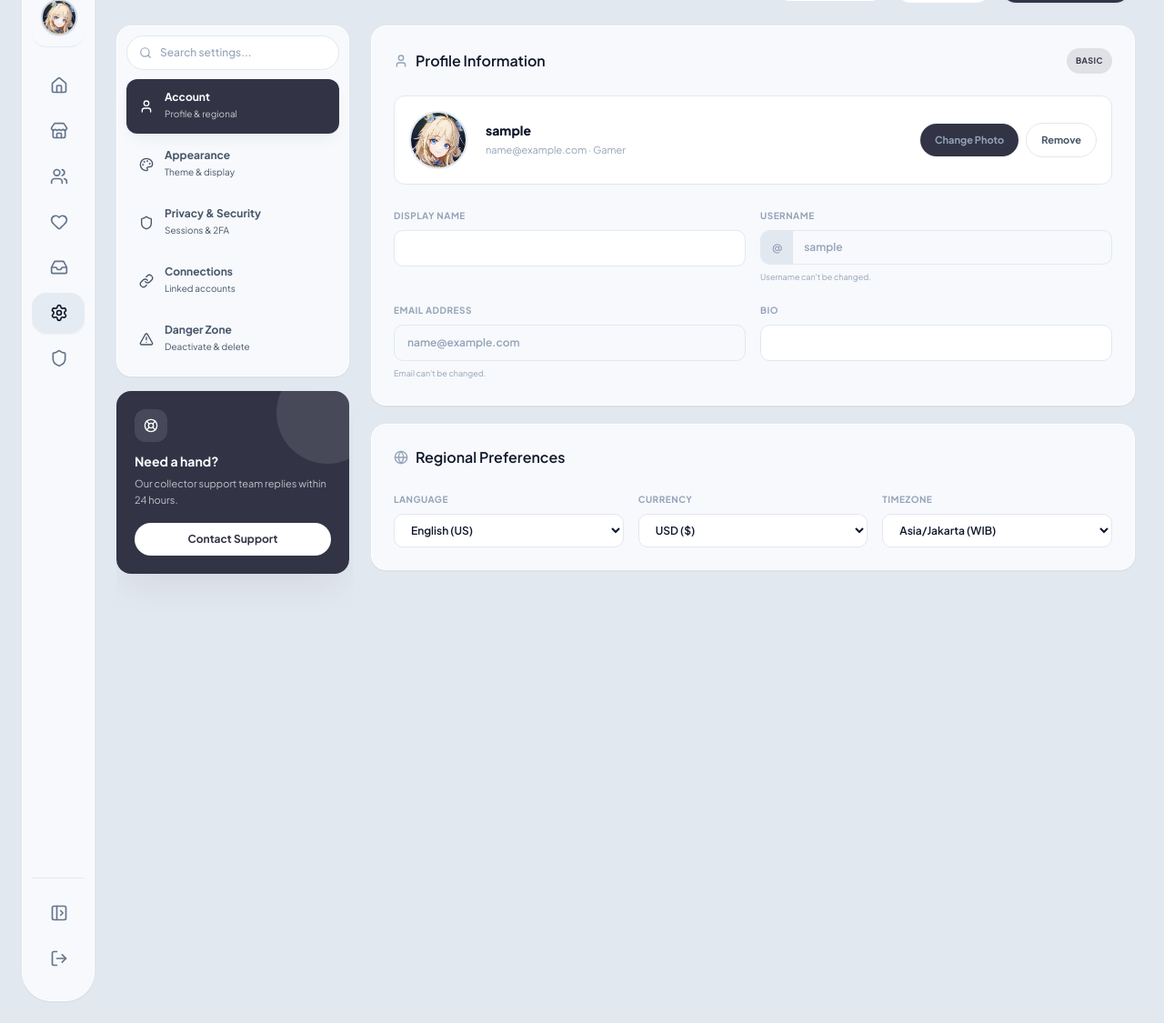
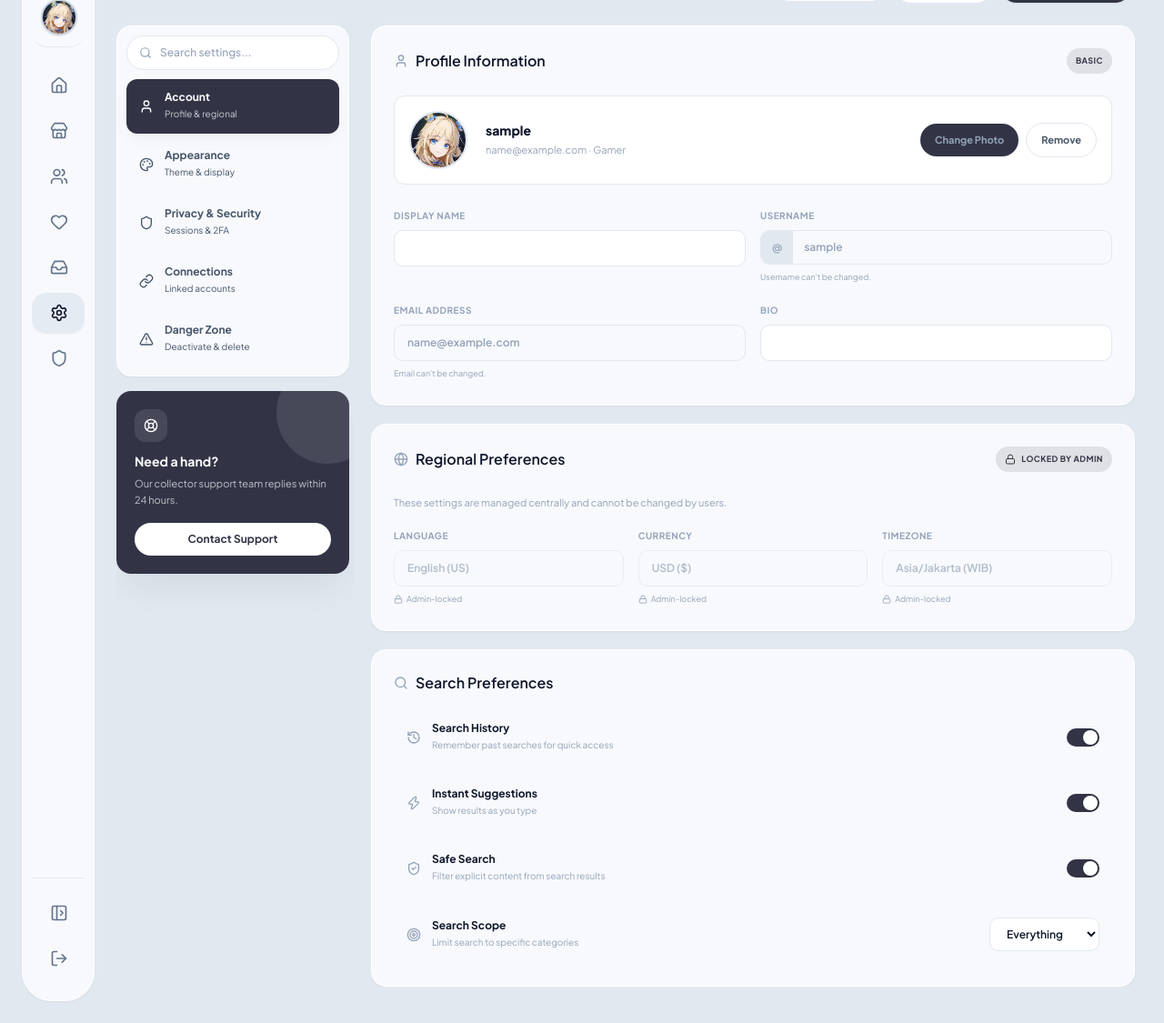
Before and after one commit to Soralith/Kaimono, a Django app: page /settings/ in a window 1280 px wide. Shown: the part 140-1265 px from the top of the page at 91% size. Run offline with Django 5.2, Linux system fonts and the light colour scheme; the visitor is signed in with stand-in values (Sample User, id 1); some libraries are stand-ins or nearby versions.

Commit message:
regional

```diff
--- a/dashboard/templates/dashboard/pages/settings.html
+++ b/dashboard/templates/dashboard/pages/settings.html
@@ -413,32 +413,91 @@
             </div>
 
             <div class="surface-card rounded-2xl border shadow-sm p-6 shrink-0">
-              <h3 class="text-base font-semibold flex items-center gap-2 mb-6">
-                <i data-lucide="globe" class="w-4 h-4 icon-muted"></i> Regional Preferences
-              </h3>
+              <div class="flex items-center justify-between mb-6">
+                <h3 class="text-base font-semibold flex items-center gap-2">
+                  <i data-lucide="globe" class="w-4 h-4 icon-muted"></i> Regional Preferences
+                </h3>
+                <span class="flex items-center gap-1.5 text-[9px] font-bold px-2.5 py-1 rounded-full uppercase tracking-wider text-brand-badge">
+                  <i data-lucide="lock" class="w-3 h-3"></i> Locked by Admin
+                </span>
+              </div>
+              <p class="text-[11px] mb-4" style="color: var(--text-muted);">These settings are managed centrally and cannot be changed by users.</p>
               <div class="grid grid-cols-1 sm:grid-cols-3 gap-4">
                 <div>
                   <label class="text-[10px] font-bold uppercase tracking-wider block mb-1.5">Language</label>
-                  <select name="language" form="set-form" class="form-input">
-                    {% for value, label in form.fields.language.choices %}
-                      <option value="{{ value }}" {% if form.language.value|default:'en' == value %}selected{% endif %}>{{ label }}</option>
-                    {% endfor %}
-                  </select>
+                  <input type="text" value="English (US)" disabled class="form-input cursor-not-allowed" style="opacity: 0.7;">
+                  <p class="text-[9px] mt-1 flex items-center gap-1" style="color: var(--text-muted);"><i data-lucide="lock" class="w-2.5 h-2.5"></i> Admin-locked</p>
                 </div>
                 <div>
                   <label class="text-[10px] font-bold uppercase tracking-wider block mb-1.5">Currency</label>
-                  <select name="currency" form="set-form" class="form-input">
-                    {% for value, label in form.fields.currency.choices %}
-                      <option value="{{ value }}" {% if form.currency.value|default:'USD' == value %}selected{% endif %}>{{ label }}</option>
-                    {% endfor %}
-                  </select>
+                  <input type="text" value="USD ($)" disabled class="form-input cursor-not-allowed" style="opacity: 0.7;">
+                  <p class="text-[9px] mt-1 flex items-center gap-1" style="color: var(--text-muted);"><i data-lucide="lock" class="w-2.5 h-2.5"></i> Admin-locked</p>
                 </div>
                 <div>
                   <label class="text-[10px] font-bold uppercase tracking-wider block mb-1.5">Timezone</label>
-                  <select name="timezone" form="set-form" class="form-input">
-                    {% for value, label in form.fields.timezone.choices %}
-                      <option value="{{ value }}" {% if form.timezone.value|default:'Asia/Jakarta' == value %}selected{% endif %}>{{ label }}</option>
-                    {% endfor %}
+                  <input type="text" value="Asia/Jakarta (WIB)" disabled class="form-input cursor-not-allowed" style="opacity: 0.7;">
+                  <p class="text-[9px] mt-1 flex items-center gap-1" style="color: var(--text-muted);"><i data-lucide="lock" class="w-2.5 h-2.5"></i> Admin-locked</p>
+                </div>
+              </div>
+            </div>
+
+            <div class="surface-card rounded-2xl border shadow-sm p-6 shrink-0">
+              <h3 class="text-base font-semibold flex items-center gap-2 mb-4">
+                <i data-lucide="search" class="w-4 h-4 icon-muted"></i> Search Preferences
+              </h3>
+              <div class="flex flex-col gap-2">
+                <div class="setting-row flex items-center justify-between p-3.5 rounded-xl">
+                  <div class="flex items-center gap-3">
+                    <i data-lucide="history" class="w-4 h-4 icon-muted"></i>
+                    <div>
+                      <p class="text-xs font-bold" style="color: var(--text-primary);">Search History</p>
+                      <p class="text-[10px]" style="color: var(--text-muted);">Remember past searches for quick access</p>
+                    </div>
+                  </div>
+                  <label class="toggle-track active">
+                    <input type="checkbox" name="search_history" form="set-form" class="sr-only" checked>
+                    <div class="toggle-knob"></div>
+                  </label>
+                </div>
+                <div class="setting-row flex items-center justify-between p-3.5 rounded-xl">
+                  <div class="flex items-center gap-3">
+                    <i data-lucide="zap" class="w-4 h-4 icon-muted"></i>
+                    <div>
+                      <p class="text-xs font-bold" style="color: var(--text-primary);">Instant Suggestions</p>
+                      <p class="text-[10px]" style="color: var(--text-muted);">Show results as you type</p>
+                    </div>
+                  </div>
+                  <label class="toggle-track active">
+                    <input type="checkbox" name="search_suggestions" form="set-form" class="sr-only" checked>
+                    <div class="toggle-knob"></div>
+                  </label>
+                </div>
+                <div class="setting-row flex items-center justify-between p-3.5 rounded-xl">
+                  <div class="flex items-center gap-3">
+                    <i data-lucide="shield-check" class="w-4 h-4 icon-muted"></i>
+                    <div>
+                      <p class="text-xs font-bold" style="color: var(--text-primary);">Safe Search</p>
+                      <p class="text-[10px]" style="color: var(--text-muted);">Filter explicit content from search results</p>
+                    </div>
+                  </div>
+                  <label class="toggle-track active">
+                    <input type="checkbox" name="safe_search" form="set-form" class="sr-only" checked>
+                    <div class="toggle-knob"></div>
+                  </label>
+                </div>
+                <div class="setting-row flex items-center justify-between p-3.5 rounded-xl">
+                  <div class="flex items-center gap-3">
+                    <i data-lucide="target" class="w-4 h-4 icon-muted"></i>
+                    <div>
+                      <p class="text-xs font-bold" style="color: var(--text-primary);">Search Scope</p>
+                      <p class="text-[10px]" style="color: var(--text-muted);">Limit search to specific categories</p>
+                    </div>
+                  </div>
+                  <select name="search_scope" form="set-form" class="form-input" style="width: auto; max-width: 160px;">
+                    <option value="all" selected>Everything</option>
+                    <option value="games">Games Only</option>
+                    <option value="merch">Merch Only</option>
+                    <option value="community">Community</option>
                   </select>
                 </div>
               </div>
```
